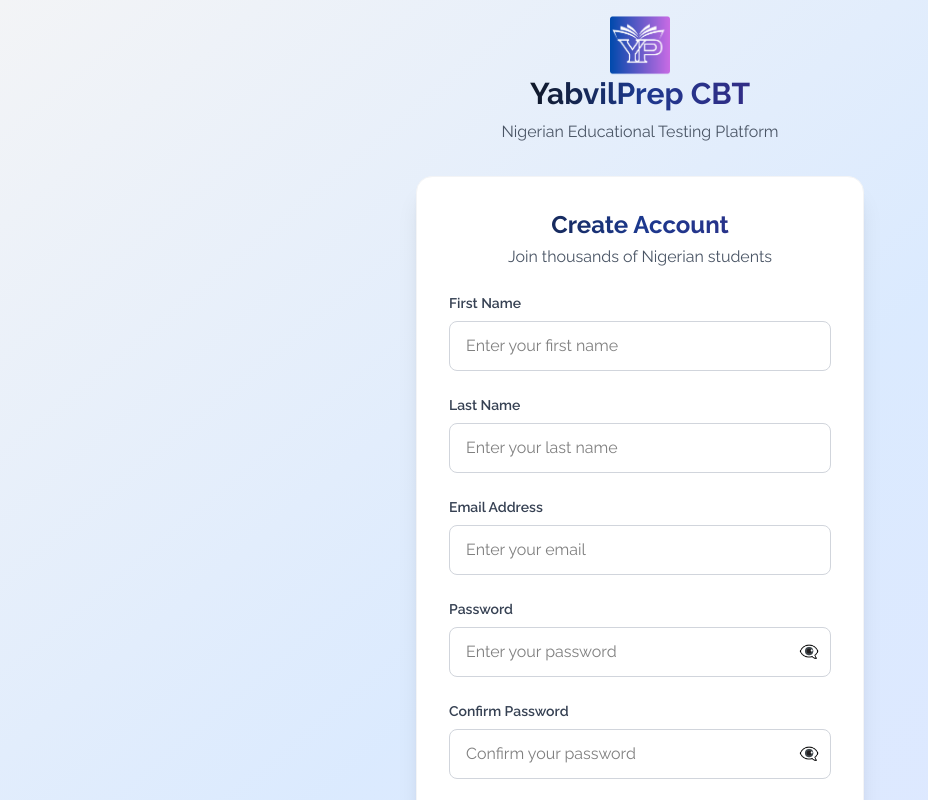
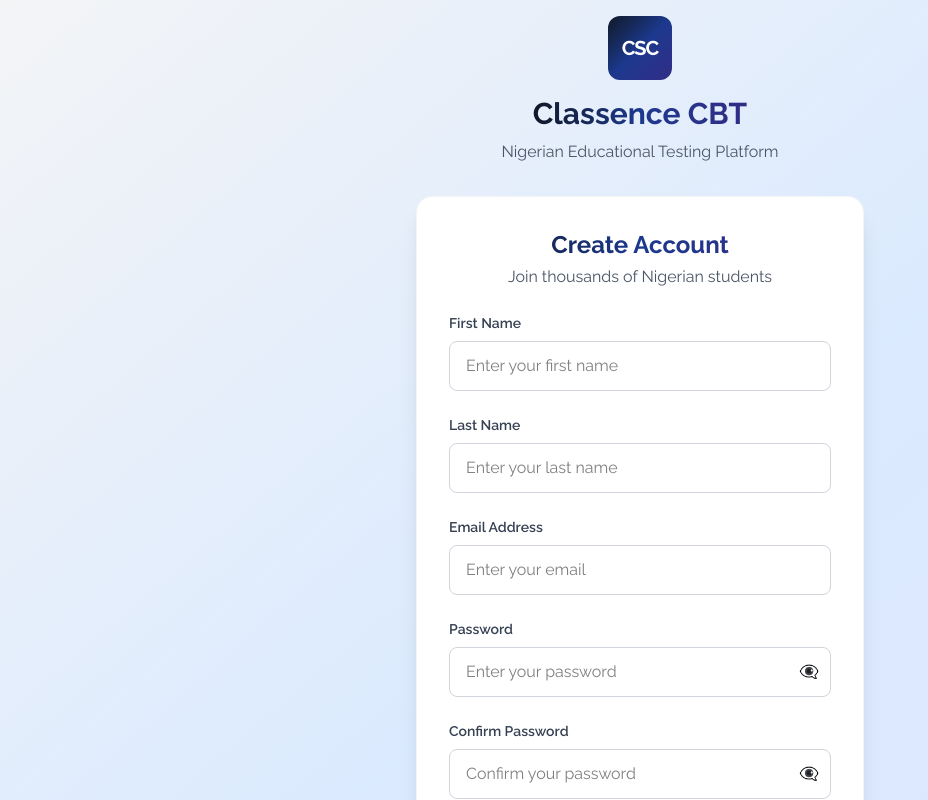
Before and after one commit to yusufwahab/edu-bridge, a React (Vite) app: page /signup in a window 1280 px wide. Shown: the top 800 px of the page, without its empty margins (0-928 px from the left). Built offline with nearby package versions, Linux system fonts and the light colour scheme; a web font is replaced by a local one.

Commit message:
Added Vercel.json

```diff
--- a/src/LandingPage.jsx
+++ b/src/LandingPage.jsx
@@ -14,7 +14,7 @@
     {
       name: "Fatima A.",
       role: "UTME Candidate",
-      text: "YabvilPrep helped me pass UTME on my first try! The offline feature was a game-changer since I don't have constant internet access.",
+      text: "Classence helped me pass UTME on my first try! The offline feature was a game-changer since I don't have constant internet access.",
       rating: 5
     },
     {
@@ -26,7 +26,7 @@
     {
       name: "Mrs. Sarah M.",
       role: "Parent",
-      text: "Finally, an affordable solution for quality exam prep. My son's confidence has grown tremendously since using YabvilPrep.",
+      text: "Finally, an affordable solution for quality exam prep. My son's confidence has grown tremendously since using Classence.",
       rating: 5
     }
   ];
@@ -84,9 +84,9 @@
           <div className="flex justify-between items-center h-16">
             <div className="flex items-center space-x-3">
               <div className="w-10 h-10 bg-gradient-to-br from-gray-900 via-blue-900 to-indigo-900 rounded-lg flex items-center justify-center">
-                <img src={YabvilPrepLogo} alt='Logo' />
+                <span className="text-white font-bold text-sm tracking-tighter">CSC</span>
               </div>
-              <span className="text-2xl font-bold bg-gradient-to-r from-gray-900 via-blue-900 to-indigo-900 bg-clip-text text-transparent">YabvilPrep</span>
+              <span className="text-2xl font-bold bg-gradient-to-r from-gray-900 via-blue-900 to-indigo-900 bg-clip-text text-transparent">Classence</span>
             </div>
 
             <div className="hidden md:flex items-center space-x-8">
@@ -271,7 +271,7 @@
       <section id="solution" className="py-20 bg-white">
         <div className="max-w-7xl mx-auto px-4 sm:px-6 lg:px-8">
           <div className="text-center mb-16">
-            <h2 className="text-4xl font-bold bg-gradient-to-r from-gray-900 via-blue-900 to-indigo-900 bg-clip-text text-transparent mb-6">Our Solution: YabvilPrep</h2>
+            <h2 className="text-4xl font-bold bg-gradient-to-r from-gray-900 via-blue-900 to-indigo-900 bg-clip-text text-transparent mb-6">Our Solution: Classence</h2>
             <p className="text-xl text-gray-600 max-w-3xl mx-auto">
               A comprehensive mobile and web platform that makes quality education accessible to every student,
               regardless of their location or economic background.
@@ -388,7 +388,7 @@
         <div className="max-w-7xl mx-auto px-4 sm:px-6 lg:px-8">
           <div className="text-center mb-16">
             <h2 className="text-4xl font-bold bg-gradient-to-r from-gray-900 via-blue-900 to-indigo-900 bg-clip-text text-transparent mb-6">What Students Are Saying</h2>
-            <p className="text-xl text-gray-600">Join thousands of students who have improved their results with YabvilPrep</p>
+            <p className="text-xl text-gray-600">Join thousands of students who have improved their results with Classence</p>
           </div>
 
           <div className="relative">
@@ -429,7 +429,7 @@
         <div className="max-w-7xl mx-auto px-4 sm:px-6 lg:px-8 text-center">
           <h2 className="text-4xl font-bold mb-6">Our Mission</h2>
           <p className="text-xl opacity-90 max-w-4xl mx-auto leading-relaxed mb-8">
-            YabvilPrep isn't just an app, it's a bridge to brighter futures. We believe every student deserves access to quality education,
+            Classence isn't just an app, it's a bridge to brighter futures. We believe every student deserves access to quality education,
             regardless of their background or location. Our mission is to democratize learning and help millions of African students
             achieve their academic dreams.
           </p>
@@ -455,7 +455,7 @@
         <div className="max-w-4xl mx-auto px-4 sm:px-6 lg:px-8 text-center">
           <h2 className="text-4xl font-bold bg-gradient-to-r from-gray-900 via-blue-900 to-indigo-900 bg-clip-text text-transparent mb-6">Ready to Bridge Your Learning Gap?</h2>
           <p className="text-xl text-gray-600 mb-8 leading-relaxed">
-            Join thousands of students who are already improving their exam results with YabvilPrep.
+            Join thousands of students who are already improving their exam results with Classence.
             Start your journey to academic success today.
           </p>
 
@@ -483,9 +483,9 @@
             <div>
               <div className="flex items-center space-x-3 mb-4">
                 <div className="w-10 h-10 bg-gradient-to-br from-gray-900 via-blue-900 to-indigo-900 rounded-lg flex items-center justify-center">
-                  <BookOpen className="w-6 h-6 text-white" />
+                  <span className="text-white font-bold text-sm tracking-tighter">CSC</span>
                 </div>
-                <span className="text-2xl font-bold">YabvilPrep</span>
+                <span className="text-2xl font-bold">Classence</span>
               </div>
               <p className="text-gray-400 leading-relaxed">
                 Bridging the gap in student learning and exam preparation across Africa.
@@ -525,7 +525,7 @@
           </div>
 
           <div className="border-t border-gray-800 mt-12 pt-8 text-center text-gray-400">
-            <p>&copy; 2025 YabvilPrep. All rights reserved. Abdulwahab Boluwatife Yusuf.</p>
+            <p>&copy; 2025 Classence. All rights reserved. Abdulwahab Boluwatife Yusuf.</p>
           </div>
         </div>s
       </footer>
--- a/src/Login.jsx
+++ b/src/Login.jsx
@@ -88,9 +88,11 @@
       <div className="max-w-md w-full">
         {/* Logo and Header */}
         <div className="text-center mb-8 grid place-items-center">
-          <img src={YabvilPrepLogo}  alt="Logo" className="w-15 h-15"/>
+          <div className="w-16 h-16 bg-gradient-to-br from-gray-900 via-blue-900 to-indigo-900 rounded-xl flex items-center justify-center mb-4">
+            <span className="text-white font-bold text-xl tracking-tighter">CSC</span>
+          </div>
           <h1 className="text-3xl font-bold bg-gradient-to-r from-gray-900 via-blue-900 to-indigo-900 bg-clip-text text-transparent">
-            YabvilPrep CBT
+            Classence CBT
           </h1>
           <p className="text-gray-600 mt-2">Nigerian Educational Testing Platform</p>
         </div>
--- a/src/Signup.jsx
+++ b/src/Signup.jsx
@@ -121,9 +121,11 @@
       <div className="max-w-md w-full">
         {/* Logo and Header */}
         <div className="text-center mb-8 grid place-items-center">
-          <img src={YabvilPrepLogo}  alt="Logo" className="w-15 h-15"/>
+          <div className="w-16 h-16 bg-gradient-to-br from-gray-900 via-blue-900 to-indigo-900 rounded-xl flex items-center justify-center mb-4">
+            <span className="text-white font-bold text-xl tracking-tighter">CSC</span>
+          </div>
           <h1 className="text-3xl font-bold bg-gradient-to-r from-gray-900 via-blue-900 to-indigo-900 bg-clip-text text-transparent">
-            YabvilPrep CBT
+            Classence CBT
           </h1>
           <p className="text-gray-600 mt-2">Nigerian Educational Testing Platform</p>
         </div>
--- a/src/components/Dashboard.jsx
+++ b/src/components/Dashboard.jsx
@@ -77,7 +77,7 @@
         <div className="bg-gradient-to-br from-gray-900 via-blue-900 to-indigo-900 text-white rounded-xl p-4 sm:p-6 mb-6 sm:mb-8">
           <div className="flex items-center justify-between">
             <div>
-              <h2 className="text-xl sm:text-2xl font-bold mb-2">🎉 Welcome to YabvilPrep, {userData?.fullName?.split(' ')[0] || 'Student'}!</h2>
+              <h2 className="text-xl sm:text-2xl font-bold mb-2">🎉 Welcome to Classence, {userData?.fullName?.split(' ')[0] || 'Student'}!</h2>
               <p className="text-blue-100 mb-4">Your personalized learning journey starts now. Let's ace that {userData?.examTarget || 'exam'}!</p>
               <div className="flex flex-col sm:flex-row gap-2 sm:gap-3">
                 <button
--- a/src/components/SettingsPage.jsx
+++ b/src/components/SettingsPage.jsx
@@ -135,7 +135,7 @@
             ? 'text-white'
             : 'bg-gradient-to-r from-gray-900 via-blue-900 to-indigo-900 bg-clip-text text-transparent'
         }`}>Settings</h1>
-        <p className={isDarkMode ? 'text-gray-300' : 'text-gray-700'}>Customize your YabvilPrep experience</p>
+        <p className={isDarkMode ? 'text-gray-300' : 'text-gray-700'}>Customize your Classence experience</p>
       </div>
 
       <div className="space-y-6">
--- a/src/components/Sidebar.jsx
+++ b/src/components/Sidebar.jsx
@@ -48,10 +48,10 @@
         <div className="p-6 border-b border-gray-700 bg-gradient-to-br from-gray-900 via-blue-900 to-indigo-900">
           <div className="flex items-center gap-3">
             <div className="w-10 h-10 bg-white/20 rounded-lg flex items-center justify-center">
-              <BookOpen className="w-6 h-6 text-white" />
+              <span className="text-white font-bold text-sm tracking-tighter">CSC</span>
             </div>
             <div>
-              <h1 className="text-xl font-bold text-white">YabvilPrep</h1>
+              <h1 className="text-xl font-bold text-white">Classence</h1>
               <p className="text-xs text-gray-200">Quality Education</p>
             </div>
           </div>
```
Also changed, not shown: vercel.json (added).
